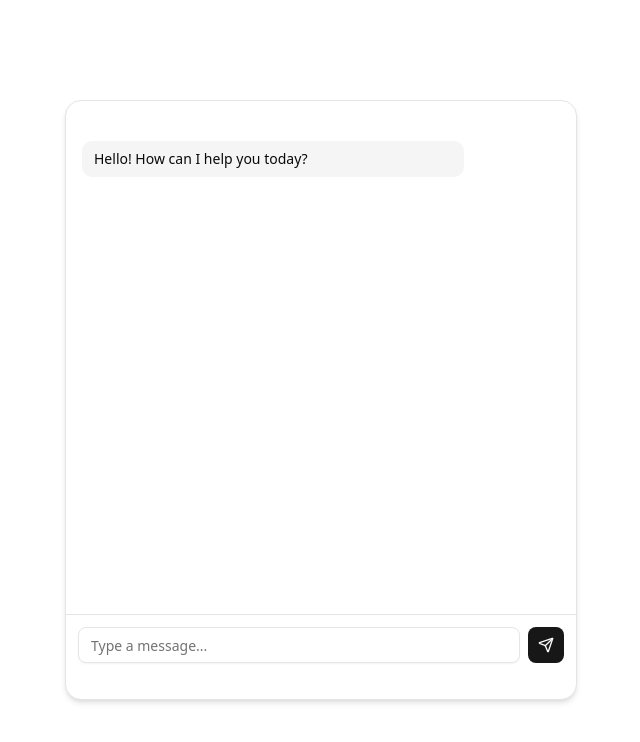
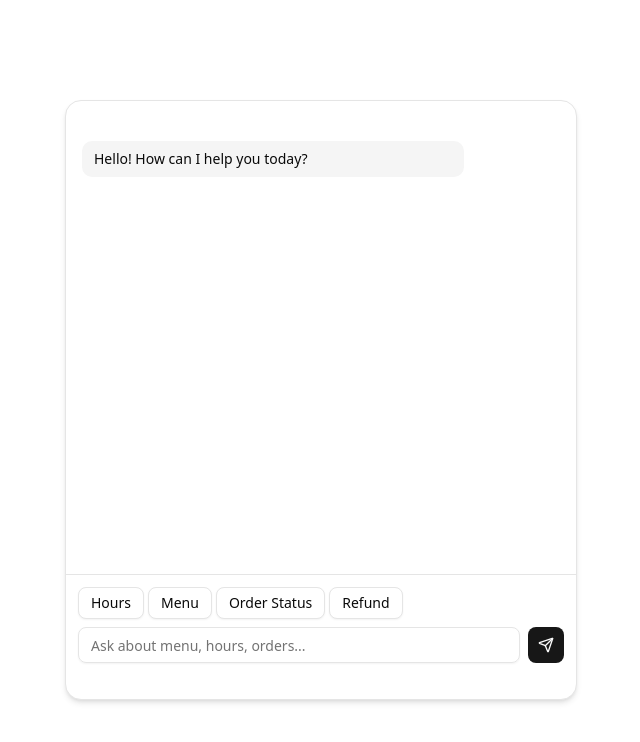
Before and after one commit to zhiTee/we-dont-have-a-team-name, a Next.js app: page / in a window 1280 px wide. Shown: the top 742 px of the page, without its empty margins (319-959 px from the left). Built offline with nearby package versions, Linux system fonts and the light colour scheme.

Commit message:
Integrated bed rock langchain

```diff
--- a/app/api/bedrock/route.ts
+++ b/app/api/bedrock/route.ts
@@ -1,36 +1,43 @@
-import { BedrockRuntimeClient, InvokeModelCommand } from "@aws-sdk/client-bedrock-runtime";
+import { ChatBedrockConverse } from "@langchain/aws";
+import { HumanMessage, AIMessage } from "@langchain/core/messages";
 import { NextRequest, NextResponse } from "next/server";
 
 export async function POST(request: NextRequest) {
   try {
-    const { message } = await request.json();
+    const { message, history = [] } = await request.json();
 
-    const client = new BedrockRuntimeClient({
+    const model = new ChatBedrockConverse({
+      model: "mistral.mistral-7b-instruct-v0:2",
       region: process.env.AWS_REGION || "us-east-1",
       credentials: {
         accessKeyId: process.env.AWS_ACCESS_KEY_ID!,
         secretAccessKey: process.env.AWS_SECRET_ACCESS_KEY!,
       },
+      maxTokens: 1000,
+      temperature: 0.7,
     });
 
-    const payload = {
-      prompt: `<s>[INST] ${message} [/INST]`,
-      max_tokens: 1000,
-      temperature: 0.7
-    };
+    // System prompt for F&B customer support
+    const systemPrompt = `You are a helpful customer support assistant for a food & beverage retail business.
+Provide accurate, friendly responses about menu items, orders, hours, policies, and services.
+Keep responses concise and helpful. If you don't know something, direct customers to contact support.`;
 
-    const command = new InvokeModelCommand({
-      modelId: "mistral.mistral-7b-instruct-v0:2",
-      contentType: "application/json",
-      body: JSON.stringify(payload),
-    });
+    // Convert history to LangChain messages
+    const messages = [
+      new HumanMessage(systemPrompt),
+      ...history.map((msg: any) =>
+        msg.role === "user"
+          ? new HumanMessage(msg.content)
+          : new AIMessage(msg.content)
+      ),
+      new HumanMessage(message),
+    ];
 
-    const response = await client.send(command);
-    const responseBody = JSON.parse(new TextDecoder().decode(response.body));
+    const response = await model.invoke(messages);
 
-    return NextResponse.json({ response: responseBody.outputs[0].text });
+    return NextResponse.json({ response: response.content });
   } catch (error) {
-    console.error('Bedrock error:', error);
+    console.error('LangChain Bedrock error:', error);
     return NextResponse.json(
       { error: error instanceof Error ? error.message : "Failed to process request" },
       { status: 500 }
--- a/components/chat.tsx
+++ b/components/chat.tsx
@@ -40,7 +40,10 @@ export default function Chat() {
           headers: {
             "Content-Type": "application/json",
           },
-          body: JSON.stringify({ message: input }),
+          body: JSON.stringify({
+            message: input,
+            history: messages.slice(1) // Exclude initial greeting
+          }),
         });
 
         const data = await res.json();
@@ -86,10 +89,23 @@ export default function Chat() {
         <div ref={scrollRef} />
       </CardContent>
 
-      <div className="border-t p-3 flex items-center gap-2">
+      <div className="border-t p-3">
+        <div className="flex flex-wrap gap-1 mb-2">
+          {["Hours", "Menu", "Order Status", "Refund"].map((action) => (
+            <Button
+              key={action}
+              variant="outline"
+              size="sm"
+              onClick={() => setInput(`What are your ${action.toLowerCase()}?`)}
+            >
+              {action}
+            </Button>
+          ))}
+        </div>
+        <div className="flex items-center gap-2">
           <Input
             type="text"
-          placeholder="Type a message..."
+            placeholder="Ask about menu, hours, orders..."
             value={input}
             onChange={(e) => setInput(e.target.value)}
             onKeyDown={(e) => e.key === "Enter" && handleSend()}
@@ -98,6 +114,7 @@ export default function Chat() {
             <Send className="h-4 w-4" />
           </Button>
         </div>
+      </div>
     </Card>
   )
 }
--- a/package.json
+++ b/package.json
@@ -10,10 +10,13 @@
   },
   "dependencies": {
     "@aws-sdk/client-bedrock-runtime": "^3.716.0",
+    "@langchain/aws": "^0.1.15",
+    "@langchain/core": "^0.3.77",
     "@radix-ui/react-slot": "^1.2.3",
     "aws-sdk": "^2.1692.0",
     "class-variance-authority": "^0.7.1",
     "clsx": "^2.1.1",
+    "langchain": "^0.3.34",
     "lucide-react": "^0.544.0",
     "next": "15.5.3",
     "react": "19.1.0",
```
Also changed, not shown: 1 other file (tests, documents, lock files or other folders). Lines whose indentation alone changed are shown as unchanged.
